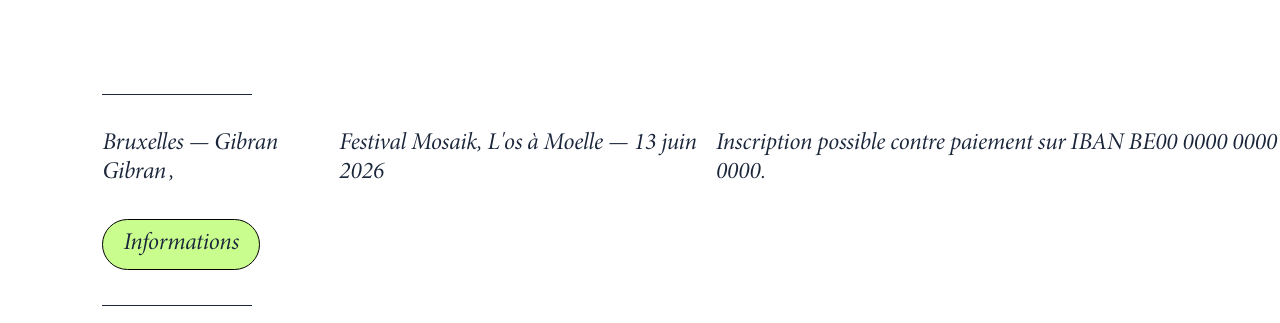
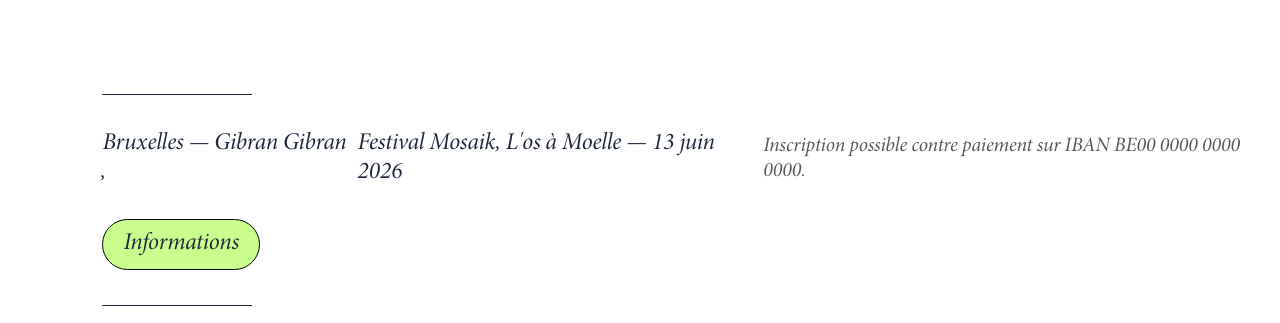
Before and after one commit to SoulaimanOuladBenTayeb/RodaFawaz, a plain HTML site: page index.html in a window 1280 px wide. Shown: the part 477-800 px from the top of the page. Drawn offline with nearby package versions, Linux system fonts and the light colour scheme; a web font is replaced by a local one.

Commit message:
Update green.css

```diff
--- a/css/green.css
+++ b/css/green.css
@@ -222,6 +222,13 @@ footer {
     gap: 1.5rem;
 }
 
+.event-line-3 {
+  display: block;
+  font-size: 0.85em;
+  color: #555;
+  margin-top: 0.25rem;
+}
+
 @media only screen and (max-width: 600px) {
 
   .backendMessage {
```
